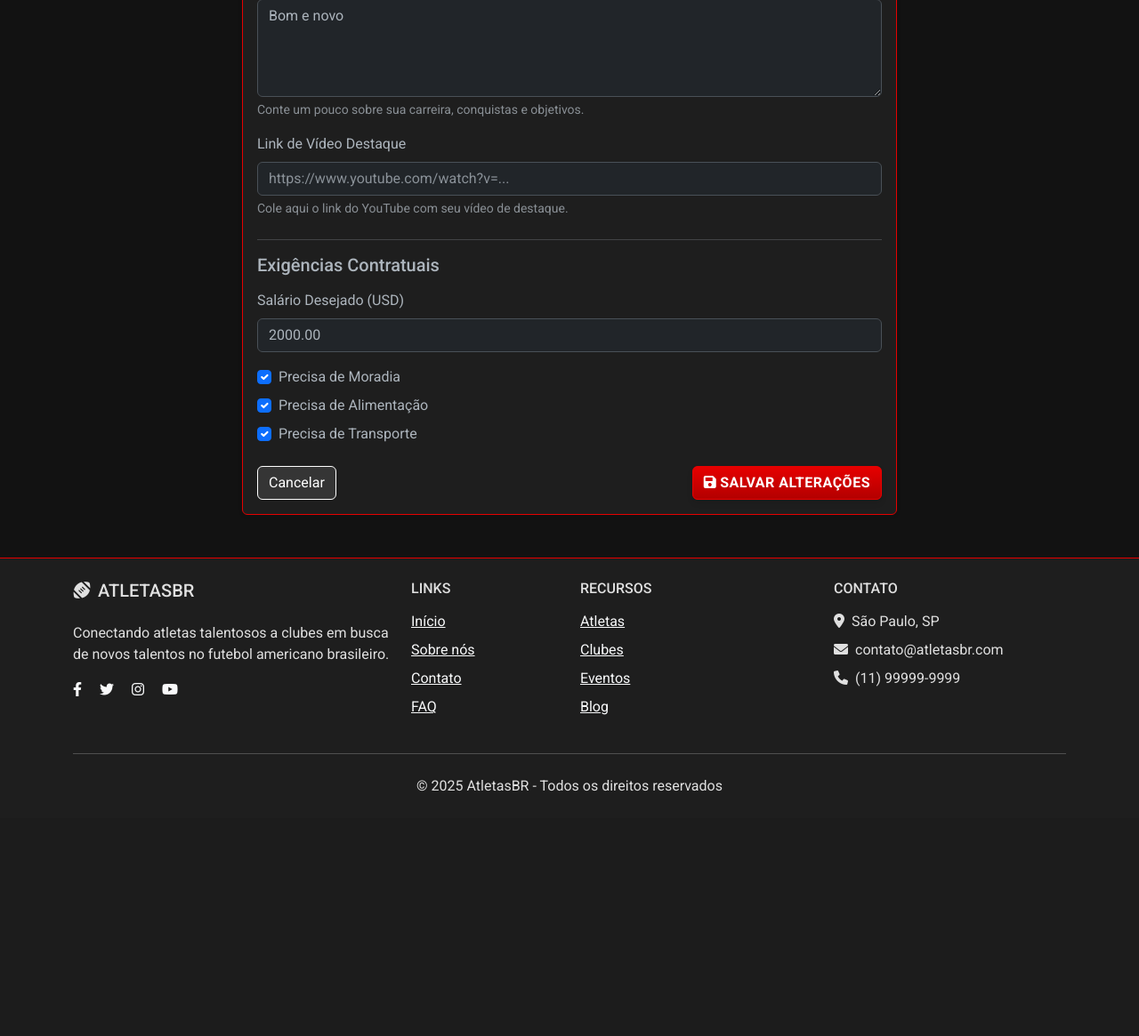
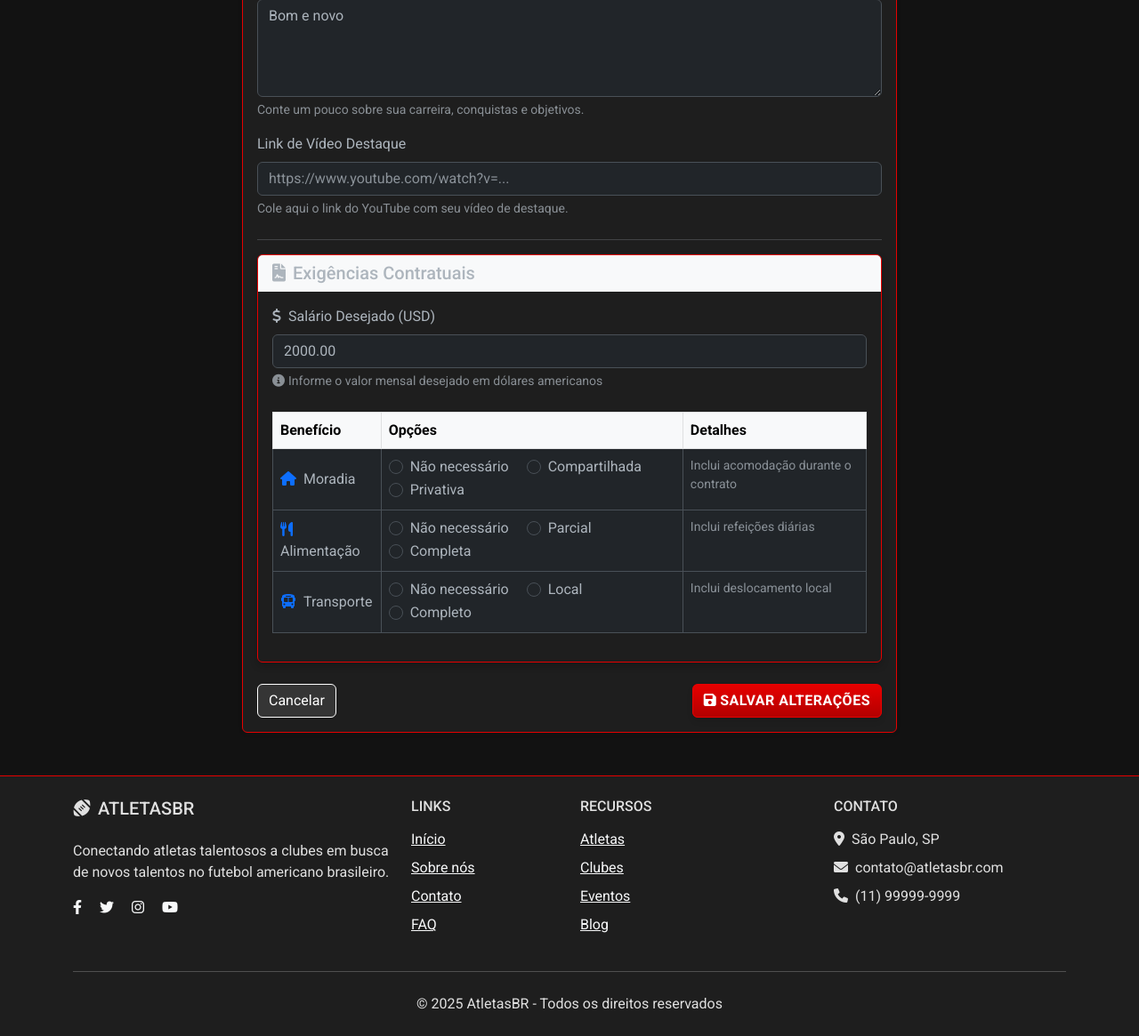
Before and after one commit to gabriellopes11/atletasfa, a Django app: page /edit-profile/ in a window 1280 px wide. Shown: the part 661-1826 px from the top of the page at 89% size. Before the commit the page ends 1551 px from the top, so only its background shows below. Run offline with Django 5.2, Linux system fonts and the light colour scheme; a user stored in the database is signed in; data comes from the database, SQL or seed files in the repository.

Commit message:
exigencias quase la

```diff
--- a/core/templates/core/edit_profile.html
+++ b/core/templates/core/edit_profile.html
@@ -109,29 +109,102 @@
 
             <!-- Exigências Contratuais -->
             <hr>
-            <h5 class="mb-3">Exigências Contratuais</h5>
-
-            <div class="mb-3">
-              <label for="{{ form.desired_salary.id_for_label }}" class="form-label">Salário Desejado (USD)</label>
+            <div class="card mb-4">
+              <div class="card-header bg-light">
+                <h5 class="mb-0">
+                  <i class="fas fa-file-contract me-2"></i>Exigências Contratuais
+                </h5>
+              </div>
+              <div class="card-body">
+                <div class="mb-4">
+                  <label for="{{ form.desired_salary.id_for_label }}" class="form-label">
+                    <i class="fas fa-dollar-sign me-2"></i>Salário Desejado (USD)
+                  </label>
                   {{ form.desired_salary }}
                   {% if form.desired_salary.errors %}
                     <div class="text-danger small">{{ form.desired_salary.errors }}</div>
                   {% endif %}
+                  <div class="form-text text-muted">
+                    <i class="fas fa-info-circle me-1"></i>Informe o valor mensal desejado em dólares americanos
+                  </div>
                 </div>
 
-            <div class="form-check mb-2">
-              {{ form.needs_housing }}
-              <label for="{{ form.needs_housing.id_for_label }}" class="form-check-label">Precisa de Moradia</label>
+                <div class="table-responsive">
+                  <table class="table table-bordered">
+                    <thead class="table-light">
+                      <tr>
+                        <th>Benefício</th>
+                        <th>Opções</th>
+                        <th>Detalhes</th>
+                      </tr>
+                    </thead>
+                    <tbody>
+                      <tr>
+                        <td class="align-middle">
+                          <i class="fas fa-home text-primary me-2"></i>Moradia
+                        </td>
+                        <td class="align-middle">
+                          <div class="form-check form-check-inline">
+                            <input type="radio" class="form-check-input" id="housing_none" name="needs_housing" value="none" {% if not form.needs_housing.value %}checked{% endif %}>
+                            <label class="form-check-label" for="housing_none">Não necessário</label>
                           </div>
+                          <div class="form-check form-check-inline">
+                            <input type="radio" class="form-check-input" id="housing_shared" name="needs_housing" value="shared" {% if form.needs_housing.value == 'shared' %}checked{% endif %}>
+                            <label class="form-check-label" for="housing_shared">Compartilhada</label>
+                          </div>
+                          <div class="form-check form-check-inline">
+                            <input type="radio" class="form-check-input" id="housing_private" name="needs_housing" value="private" {% if form.needs_housing.value == 'private' %}checked{% endif %}>
+                            <label class="form-check-label" for="housing_private">Privativa</label>
+                          </div>
+                        </td>
+                        <td class="text-muted small">Inclui acomodação durante o contrato</td>
+                      </tr>
 
-            <div class="form-check mb-2">
-              {{ form.needs_food }}
-              <label for="{{ form.needs_food.id_for_label }}" class="form-check-label">Precisa de Alimentação</label>
+                      <tr>
+                        <td class="align-middle">
+                          <i class="fas fa-utensils text-primary me-2"></i>Alimentação
+                        </td>
+                        <td class="align-middle">
+                          <div class="form-check form-check-inline">
+                            <input type="radio" class="form-check-input" id="food_none" name="needs_food" value="none" {% if not form.needs_food.value %}checked{% endif %}>
+                            <label class="form-check-label" for="food_none">Não necessário</label>
                           </div>
+                          <div class="form-check form-check-inline">
+                            <input type="radio" class="form-check-input" id="food_partial" name="needs_food" value="partial" {% if form.needs_food.value == 'partial' %}checked{% endif %}>
+                            <label class="form-check-label" for="food_partial">Parcial</label>
+                          </div>
+                          <div class="form-check form-check-inline">
+                            <input type="radio" class="form-check-input" id="food_full" name="needs_food" value="full" {% if form.needs_food.value == 'full' %}checked{% endif %}>
+                            <label class="form-check-label" for="food_full">Completa</label>
+                          </div>
+                        </td>
+                        <td class="text-muted small">Inclui refeições diárias</td>
+                      </tr>
 
-            <div class="form-check mb-3">
-              {{ form.needs_transport }}
-              <label for="{{ form.needs_transport.id_for_label }}" class="form-check-label">Precisa de Transporte</label>
+                      <tr>
+                        <td class="align-middle">
+                          <i class="fas fa-bus text-primary me-2"></i>Transporte
+                        </td>
+                        <td class="align-middle">
+                          <div class="form-check form-check-inline">
+                            <input type="radio" class="form-check-input" id="transport_none" name="needs_transport" value="none" {% if not form.needs_transport.value %}checked{% endif %}>
+                            <label class="form-check-label" for="transport_none">Não necessário</label>
+                          </div>
+                          <div class="form-check form-check-inline">
+                            <input type="radio" class="form-check-input" id="transport_local" name="needs_transport" value="local" {% if form.needs_transport.value == 'local' %}checked{% endif %}>
+                            <label class="form-check-label" for="transport_local">Local</label>
+                          </div>
+                          <div class="form-check form-check-inline">
+                            <input type="radio" class="form-check-input" id="transport_full" name="needs_transport" value="full" {% if form.needs_transport.value == 'full' %}checked{% endif %}>
+                            <label class="form-check-label" for="transport_full">Completo</label>
+                          </div>
+                        </td>
+                        <td class="text-muted small">Inclui deslocamento local</td>
+                      </tr>
+                    </tbody>
+                  </table>
+                </div>
+              </div>
             </div>
 
             <div class="d-flex justify-content-between mt-4">
```
Lines whose indentation alone changed are shown as unchanged.
